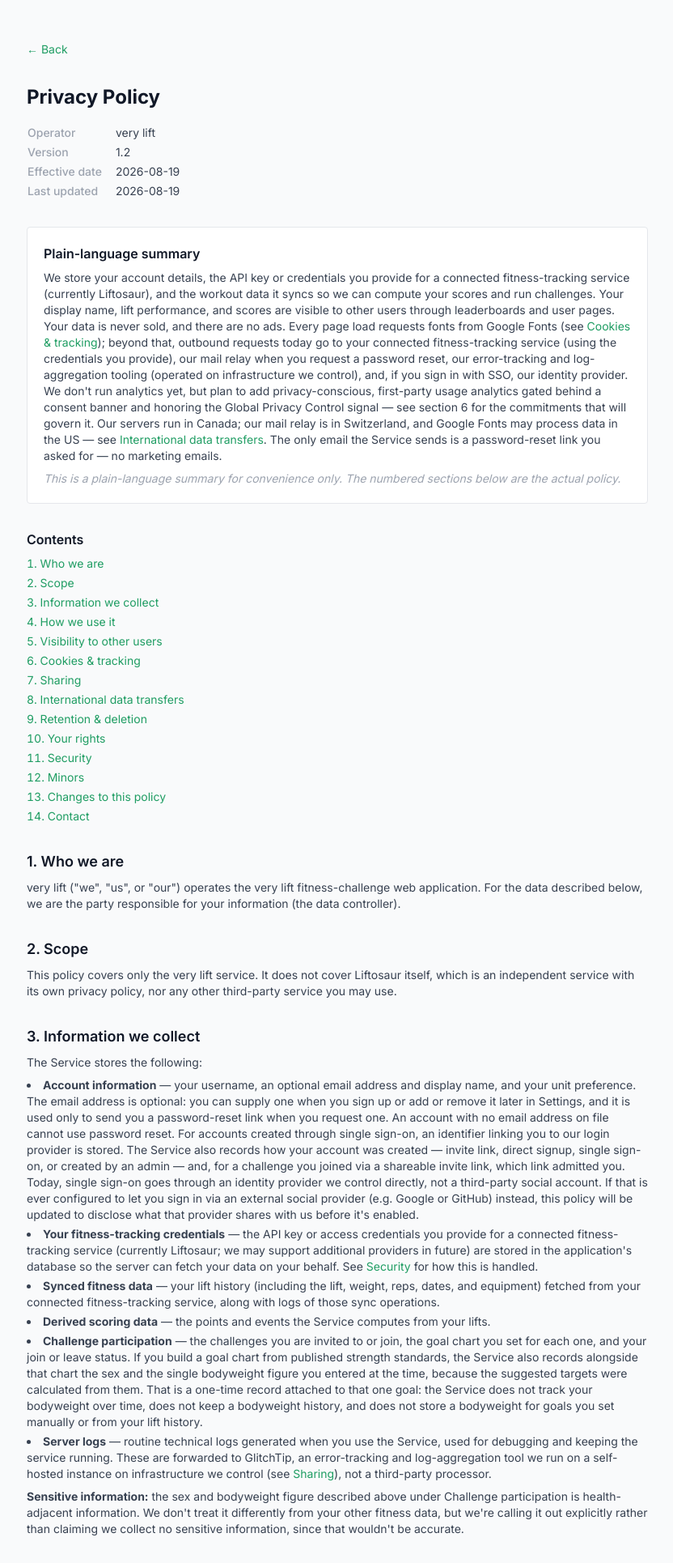
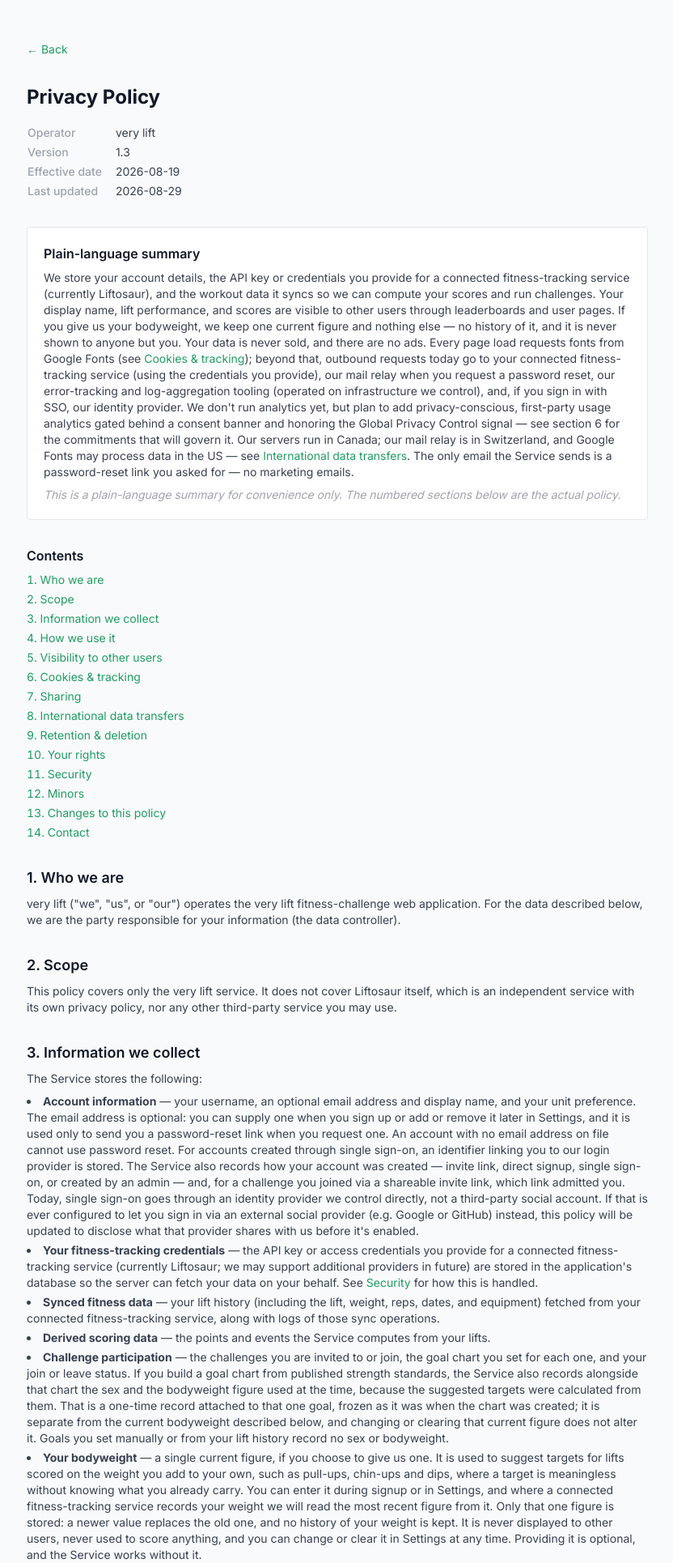
Before and after one commit to verylift/verylift, a Django app: template templates/legal/privacy.html in a window 1280 px wide. Shown: the top 1930 px of the page at 81% size, without its empty margins (223-1055 px from the left). Run offline with Django 3.2, Linux system fonts and the light colour scheme; the template is opened without the code that fills it, so the values that code supplies are empty.

Commit message:
docs(privacy): disclose the stored bodyweight in the policy and user docs
Privacy policy 1.3: a dedicated "Your bodyweight" item under Information we
collect (one current figure, optional, read from a connected tracker where
available, never displayed to other users, never used to score), a retention
line, and the sensitive-information callout widened to cover it. The existing
strength-standards paragraph said the Service stores no bodyweight at all;
it now distinguishes the frozen per-goal snapshot from the current figure,
which are separate values with separate lifetimes.

Also documents the figure in the user guide and the Spanish catalog.

Co-Authored-By: Claude Opus 5 (1M context) <noreply@anthropic.com>

```diff
--- a/templates/legal/privacy.html
+++ b/templates/legal/privacy.html
@@ -20,7 +20,7 @@
           </tr>
           <tr>
             <td class="pr-4 py-0.5 font-medium text-content-subtle">Version</td>
-            <td class="py-0.5">1.2</td>
+            <td class="py-0.5">1.3</td>
           </tr>
           <tr>
             <td class="pr-4 py-0.5 font-medium text-content-subtle">Effective date</td>
@@ -28,7 +28,7 @@
           </tr>
           <tr>
             <td class="pr-4 py-0.5 font-medium text-content-subtle">Last updated</td>
-            <td class="py-0.5">2026-08-19</td>
+            <td class="py-0.5">2026-08-29</td>
           </tr>
         </tbody>
       </table>
@@ -41,7 +41,8 @@
         connected fitness-tracking service (currently Liftosaur), and the workout data it
         syncs so we can compute your scores and run challenges. Your display name, lift
         performance, and scores are visible to other users through leaderboards and user
-        pages. Your data is never sold, and there are no ads. Every page load requests
+        pages. If you give us your bodyweight, we keep one current figure and nothing else
+        &mdash; no history of it, and it is never shown to anyone but you. Your data is never sold, and there are no ads. Every page load requests
         fonts from Google Fonts (see <a href="#s6" class="text-accent hover:underline">Cookies
         &amp; tracking</a>); beyond that, outbound requests today go to your connected
         fitness-tracking service (using the credentials you provide), our mail relay when
@@ -141,11 +142,24 @@
             <strong>Challenge participation</strong> — the challenges you are invited to or
             join, the goal chart you set for each one, and your join or leave status. If you
             build a goal chart from published strength standards, the Service also records
-            alongside that chart the sex and the single bodyweight figure you entered at the
-            time, because the suggested targets were calculated from them. That is a one-time
-            record attached to that one goal: the Service does not track your bodyweight over
-            time, does not keep a bodyweight history, and does not store a bodyweight for
-            goals you set manually or from your lift history.
+            alongside that chart the sex and the bodyweight figure used at the time, because
+            the suggested targets were calculated from them. That is a one-time record
+            attached to that one goal, frozen as it was when the chart was created; it is
+            separate from the current bodyweight described below, and changing or clearing
+            that current figure does not alter it. Goals you set manually or from your lift
+            history record no sex or bodyweight.
+          </li>
+          <li>
+            <strong>Your bodyweight</strong> &mdash; a single current figure, if you choose
+            to give us one. It is used to suggest targets for lifts scored on the weight you
+            add to your own, such as pull-ups, chin-ups and dips, where a target is
+            meaningless without knowing what you already carry. You can enter it during
+            signup or in Settings, and where a connected fitness-tracking service records
+            your weight we will read the most recent figure from it. Only that one figure is
+            stored: a newer value replaces the old one, and no history of your weight is
+            kept. It is never displayed to other users, never used to score anything, and you
+            can change or clear it in Settings at any time. Providing it is optional, and the
+            Service works without it.
           </li>
           <li>
             <strong>Server logs</strong> — routine technical logs generated when you use the
@@ -157,11 +171,11 @@
           </li>
         </ul>
         <p>
-          <strong>Sensitive information:</strong> the sex and bodyweight figure described
-          above under Challenge participation is health-adjacent information. We don't treat
-          it differently from your other fitness data, but we're calling it out explicitly
-          rather than claiming we collect no sensitive information, since that wouldn't be
-          accurate.
+          <strong>Sensitive information:</strong> your bodyweight, and the sex and bodyweight
+          figure described above under Challenge participation, are health-adjacent
+          information. We don't treat them differently from your other fitness data, but
+          we're calling them out explicitly rather than claiming we collect no sensitive
+          information, since that wouldn't be accurate.
         </p>
       </section>
 
@@ -277,6 +291,8 @@
           <a href="#s3" class="text-accent hover:underline">Information we collect</a>) is
           kept for as long as that goal chart exists, since it is the record of how those
           targets were calculated; it is removed when your account and its data are deleted.
+          Your current bodyweight is held only until you change or clear it, and is erased
+          when your account is deleted.
         </p>
       </section>
 
--- a/templates/llms.txt
+++ b/templates/llms.txt
@@ -16,7 +16,7 @@ public docs on GitHub.
 - [How scoring works](https://raw.githubusercontent.com/verylift/verylift/main/docs/scoring.md)
 - [Running a challenge](https://raw.githubusercontent.com/verylift/verylift/main/docs/challenges.md)
 - [Keeping your data fresh](https://raw.githubusercontent.com/verylift/verylift/main/docs/sync-and-data-freshness.md)
-- [Units & added-weight lifts](https://raw.githubusercontent.com/verylift/verylift/main/docs/bodyweight-and-units.md)
+- [Units, bodyweight & added-weight lifts](https://raw.githubusercontent.com/verylift/verylift/main/docs/bodyweight-and-units.md)
 - [Self-hosting guide](https://raw.githubusercontent.com/verylift/verylift/main/docs/self-hosting.md)
 
 ## Site
```
Also changed, not shown: docs/bodyweight-and-units.md (+18 -2 lines), docs/index.md (+2 -2 lines), docs/scoring.md (+1 -1 lines), docs/sync-and-data-freshness.md (+7 -1 lines), locale/es/LC_MESSAGES/django.po, 1 other file.
